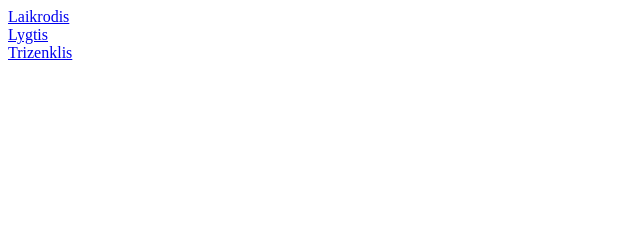
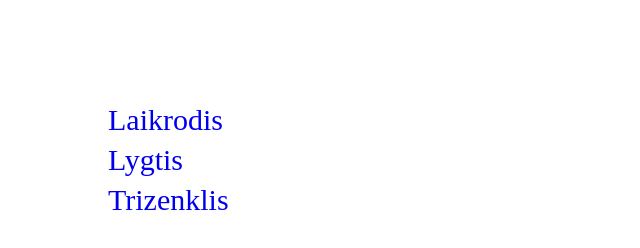
Before and after one commit to Justas1988/java-script-salygos-sakiniai, a plain HTML site: page index.html in a window 1280 px wide. Shown: the whole page, without its empty margins (0-640 px from the left). Drawn offline with Linux system fonts and the light colour scheme.

Commit message:
frontpage

```diff
--- a/index.html
+++ b/index.html
@@ -5,8 +5,21 @@
     <meta http-equiv="X-UA-Compatible" content="IE=edge">
     <meta name="viewport" content="width=device-width, initial-scale=1.0">
     <title>Start</title>
+    <style>
+        main {
+            margin-left: 100px;
+            /* margin-right: 100px; */
+            margin-top: 100px;
+        }
+        a {
+            font-size: 30px;
+            line-height: 40px;
+            text-decoration: none;
+        }
+    </style>
 </head>
 <body>
+    <main>
 
     <a href="./laikrodis/index.html">Laikrodis</a>
     <br>
@@ -14,5 +27,8 @@
     <br>
     <a href="./trizenklis/index.html">Trizenklis</a>
 
+    </main>
+
+
 </body>
 </html>
```
